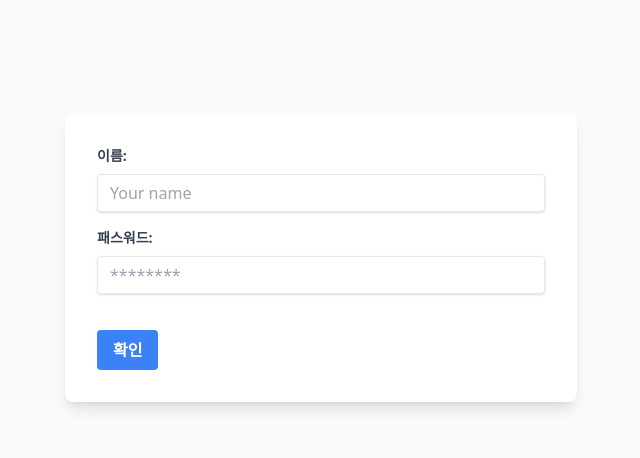
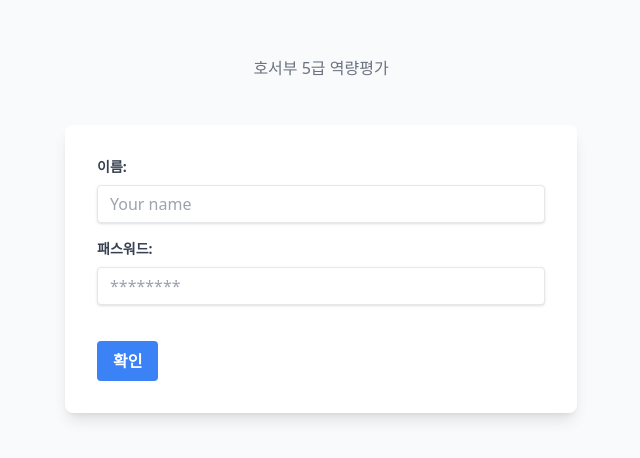
Before and after one commit to oriduck1/EvaluationService, a plain HTML site: page siteservice/ex_login.html in a window 1280 px wide. Shown: the part 142-600 px from the top of the page, without its empty margins (319-959 px from the left). Drawn offline with nearby package versions, Linux system fonts and the light colour scheme.

```diff
--- a/siteservice/ex_login.html
+++ b/siteservice/ex_login.html
@@ -5,12 +5,17 @@
     <meta name="viewport" content="width=device-width, initial-scale=1.0" />
     <title>Interactive Prototype</title>
     <script src="https://cdn.tailwindcss.com"></script>
-    <style>
-      /* Additional styles if needed */
-    </style>
   </head>
   <body class="bg-gray-50">
-    <div class="min-h-screen flex items-center justify-center">
+    <header class="header" role="banner" style="height: 182px">
+      <div class="header_inner"></div>
+    </header>
+    <div class="text-center mt-4">
+      <p class="text-gray-500" style="margin-bottom: 45px">
+        호서부 5급 역량평가
+      </p>
+    </div>
+    <div class="flex items-center justify-center">
       <div class="bg-white shadow-lg rounded-lg p-8 max-w-lg w-full">
         <div class="mb-4">
           <label
@@ -51,9 +56,5 @@
         </div>
       </div>
     </div>
-
-    <script>
-      // Additional JavaScript if needed
-    </script>
   </body>
 </html>
```
